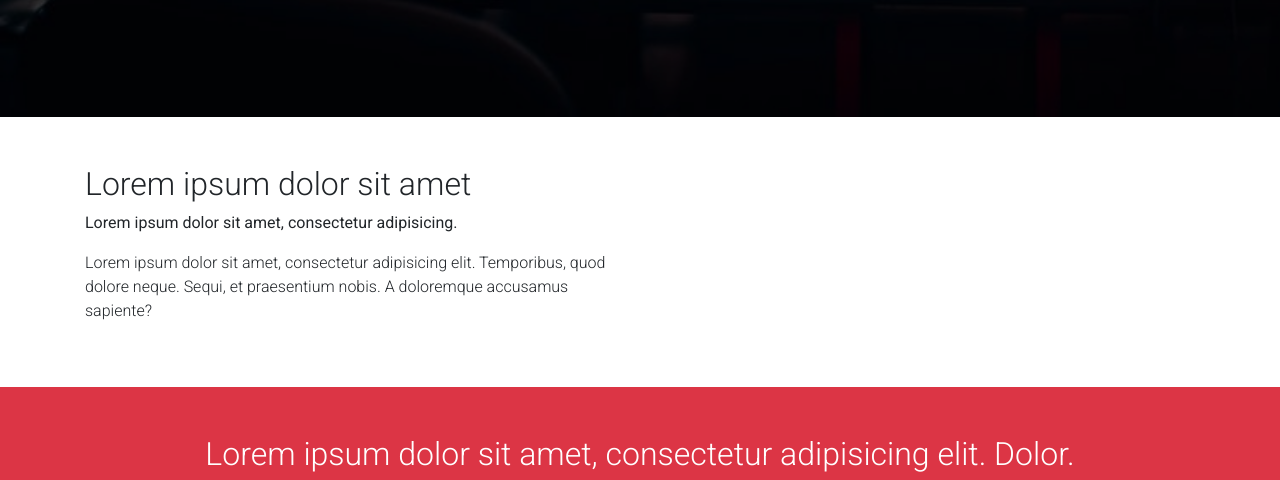
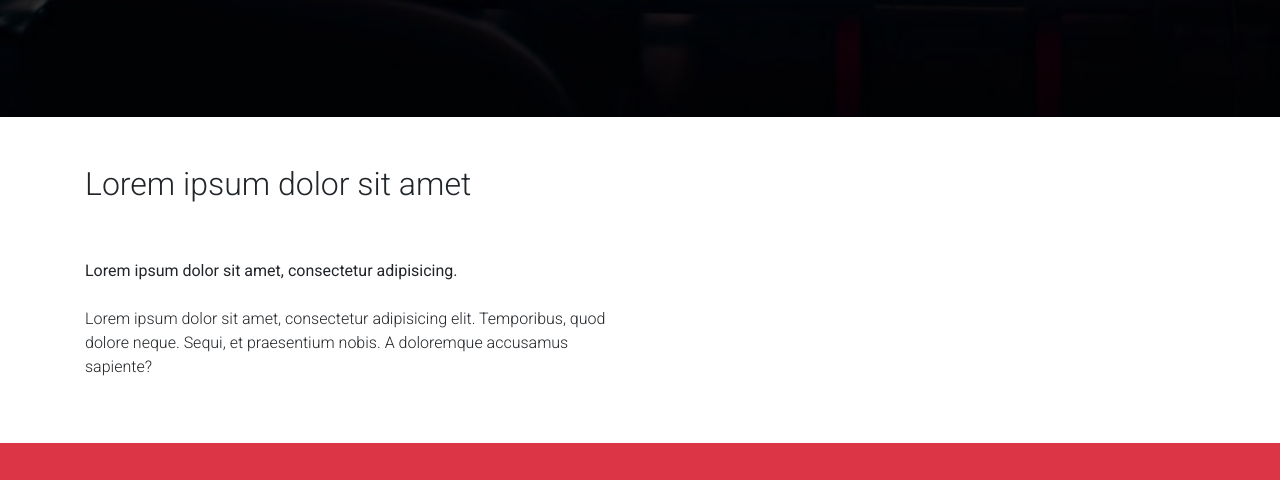
Before and after one commit to JuanMOsorio/simple-page-html, a plain HTML site: page index.html in a window 1280 px wide. Shown: the part 683-1163 px from the top of the page. Drawn offline with nearby package versions, Linux system fonts and the light colour scheme.

Commit message:
se agregaron mas estilos

```diff
--- a/index.html
+++ b/index.html
@@ -73,10 +73,10 @@
 	<div class="container py-5">
 		<div class="row align-items-center text-left">
 			<div class="col-md-6">
-				<h2>
+				<h2 class="pb-5">
 					Lorem ipsum dolor sit amet
 				</h2>
-				<p><b>Lorem ipsum dolor sit amet, consectetur adipisicing.</b></p>
+				<p class="pb-2"><b>Lorem ipsum dolor sit amet, consectetur adipisicing.</b></p>
 				<p>
 					Lorem ipsum dolor sit amet, consectetur adipisicing elit. Temporibus, quod dolore neque. Sequi, et praesentium nobis. A doloremque accusamus sapiente?
 				</p>
@@ -91,7 +91,7 @@
 	<!-- Banner -->
 	<div>
 		 <div class="display-4 py-5 bg-danger container-fluid text-center text-white">
-		 		<h2>Lorem ipsum dolor sit amet, consectetur adipisicing elit. Dolor.</h2>
+		 		<h2 class="pb-5">Lorem ipsum dolor sit amet, consectetur adipisicing elit. Dolor.</h2>
 			 	<i class="fas fa-apple-alt pr-3"></i>
 			 	<i class="fas fa-archway pr-3"></i>
 			 	<i class="fas fa-ambulance pr-3"></i>
```
